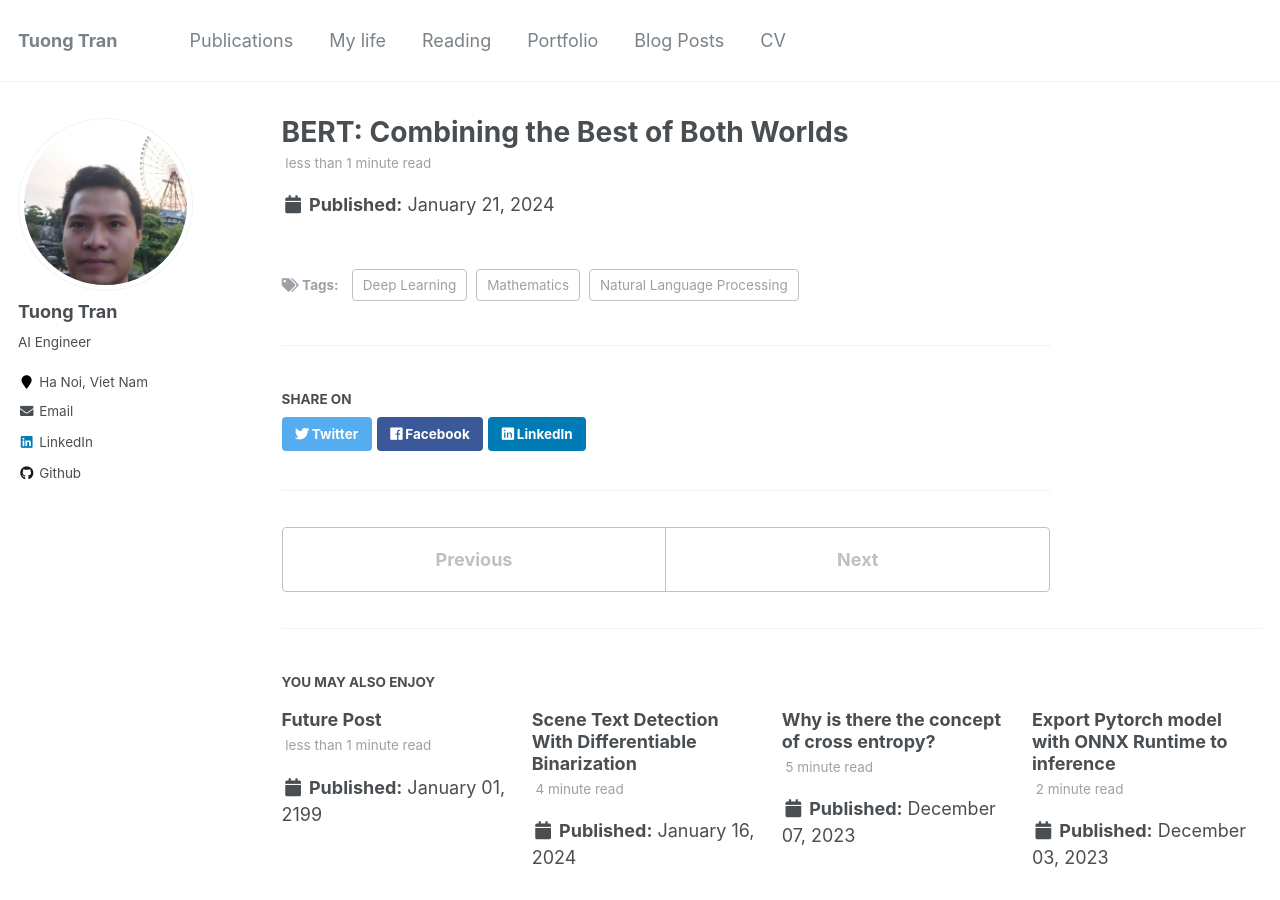
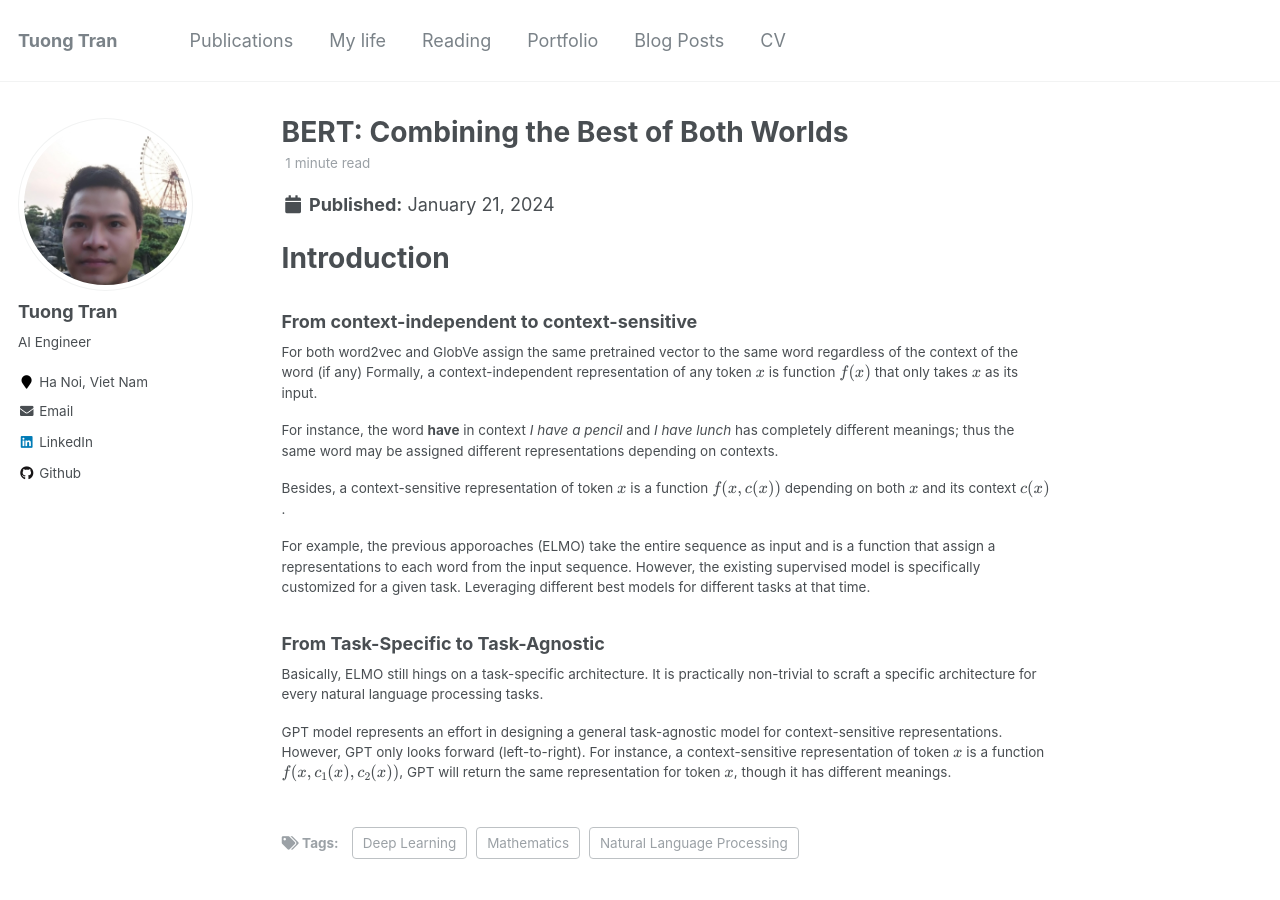
Before and after one commit to tuongtranngoc/tuongtranngoc.github.io, a Jekyll site: the page built from _posts/2024-01-21-BERT.md, in a window 1280 px wide and 900 px high. Built offline with Jekyll 4.4.1, drawn with Linux system fonts in a browser that asks for light colours; formulas are drawn with MathJax 3.

Commit message:
update: blogs/bert

```diff
--- a/_posts/2024-01-21-BERT.md
+++ b/_posts/2024-01-21-BERT.md
@@ -14,3 +14,21 @@ tags:
         math{text-align: center;}
     </style>
 </head>
+
+# Introduction
+
+### From context-independent to context-sensitive
+For both word2vec and GlobVe assign the same pretrained vector to the same word regardless of the context of the word (if any)
+Formally, a context-independent representation of any token $x$ is function $f(x)$ that only takes $x$ as its input.
+
+For instance, the word **have** in context *I have a pencil* and *I have lunch* has completely different meanings; thus the same word may be assigned different representations depending on contexts.
+
+Besides, a context-sensitive representation of token $x$ is a function $f(x, c(x))$ depending on both $x$ and its context $c(x)$.
+
+For example, the previous apporoaches (ELMO) take the entire sequence as input and is a function that assign a representations to each word from the input sequence. However, the existing supervised model is specifically customized for a given task. Leveraging different best models for different tasks at that time.
+
+### From Task-Specific to Task-Agnostic
+
+Basically, ELMO still hings on a task-specific architecture. It is practically non-trivial to scraft a specific architecture for every natural language processing tasks.
+
+GPT model represents an effort in designing a general task-agnostic model for context-sensitive representations. However, GPT only looks forward (left-to-right). For instance, a context-sensitive representation of token $x$ is a function $f(x, c_1(x), c_2(x))$, GPT will return the same representation for token $x$, though it has different meanings.
```
